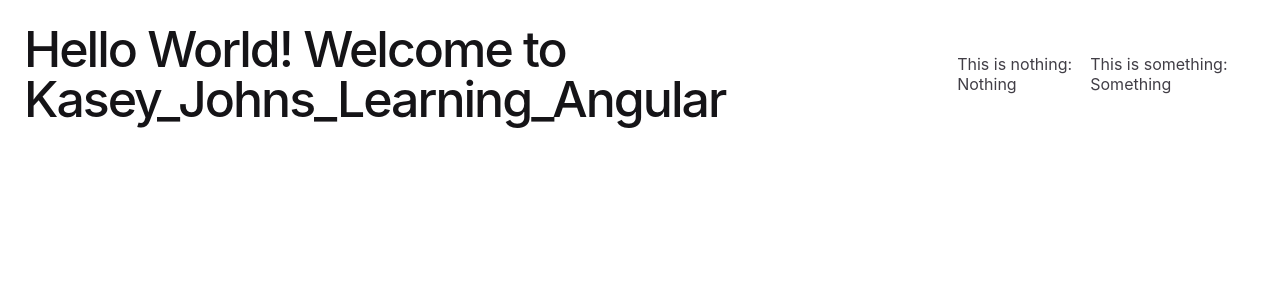
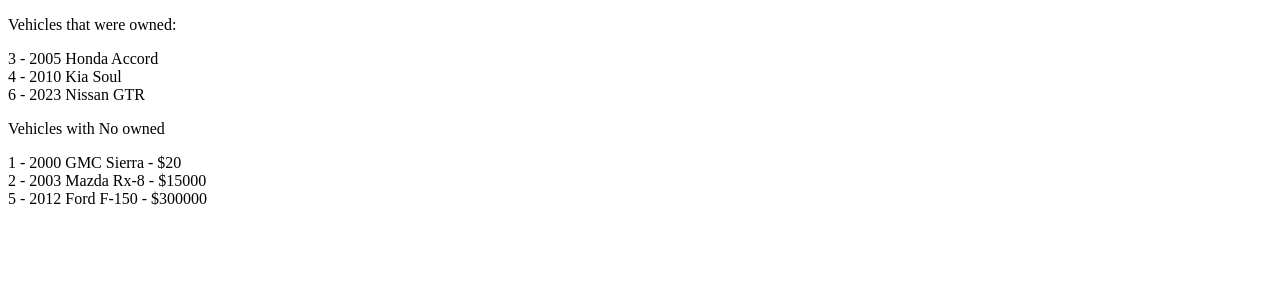
Before and after one commit to KaseyDev85/Kasey_Johns_Learning_Angular, an Angular app: page / in a window 1280 px wide. Shown: the top 300 px of the page. Built offline with nearby package versions, Linux system fonts and the light colour scheme.

Commit message:
Assignment 2 Finished
-> added 6 instances
-> used two structural directives
 - NgFor
 - NgIf

```diff
--- a/src/app/app.component.html
+++ b/src/app/app.component.html
@@ -1,178 +1,29 @@
 
-<style>
-  :host {
-    --bright-blue: oklch(51.01% 0.274 263.83);
-    --electric-violet: oklch(53.18% 0.28 296.97);
-    --french-violet: oklch(47.66% 0.246 305.88);
-    --vivid-pink: oklch(69.02% 0.277 332.77);
-    --hot-red: oklch(61.42% 0.238 15.34);
-    --orange-red: oklch(63.32% 0.24 31.68);
+<p> Vehicles that were owned: </p>
 
-    --gray-900: oklch(19.37% 0.006 300.98);
-    --gray-700: oklch(36.98% 0.014 302.71);
-    --gray-400: oklch(70.9% 0.015 304.04);
+<div *ngFor="let vehicle of vehicles;">
+  <div *ngIf="vehicle.owned">
+    {{ vehicle.id }} -
+    {{ vehicle.year }}
+    {{ vehicle.make }}
+    {{ vehicle.model }}
+    <div *ngIf="vehicle.price != null">
+      - ${{ vehicle.price }}
+    </div>
 
-    --red-to-pink-to-purple-vertical-gradient: linear-gradient(
-      180deg,
-      var(--orange-red) 0%,
-      var(--vivid-pink) 50%,
-      var(--electric-violet) 100%
-    );
+    </div>
 
-    --red-to-pink-to-purple-horizontal-gradient: linear-gradient(
-      90deg,
-      var(--orange-red) 0%,
-      var(--vivid-pink) 50%,
-      var(--electric-violet) 100%
-    );
 
-    --pill-accent: var(--bright-blue);
-
-    font-family: "Inter", -apple-system, BlinkMacSystemFont, "Segoe UI", Roboto,
-      Helvetica, Arial, sans-serif, "Apple Color Emoji", "Segoe UI Emoji",
-      "Segoe UI Symbol";
-    box-sizing: border-box;
-    -webkit-font-smoothing: antialiased;
-    -moz-osx-font-smoothing: grayscale;
-  }
-
-  h1 {
-    font-size: 3.125rem;
-    color: var(--gray-900);
-    font-weight: 500;
-    line-height: 100%;
-    letter-spacing: -0.125rem;
-    margin: 0;
-    font-family: "Inter Tight", -apple-system, BlinkMacSystemFont, "Segoe UI", Roboto,
-      Helvetica, Arial, sans-serif, "Apple Color Emoji", "Segoe UI Emoji",
-      "Segoe UI Symbol";
-  }
-
-  p {
-    margin: 0;
-    color: var(--gray-700);
-  }
-
-  main {
-    width: 100%;
-    min-height: 100%;
-    display: flex;
-    justify-content: center;
-    align-items: center;
-    padding: 1rem;
-    box-sizing: inherit;
-    position: relative;
-  }
-
-  .angular-logo {
-    max-width: 9.2rem;
-  }
-
-  .content {
-    display: flex;
-    justify-content: space-around;
-    width: 100%;
-    max-width: 700px;
-    margin-bottom: 3rem;
-  }
-
-  .content h1 {
-    margin-top: 1.75rem;
-  }
-
-  .content p {
-    margin-top: 1.5rem;
-  }
-
-  .divider {
-    width: 1px;
-    background: var(--red-to-pink-to-purple-vertical-gradient);
-    margin-inline: 0.5rem;
-  }
-
-  .pill-group {
-    display: flex;
-    flex-direction: column;
-    align-items: start;
-    flex-wrap: wrap;
-    gap: 1.25rem;
-  }
-
-  .pill {
-    display: flex;
-    align-items: center;
-    --pill-accent: var(--bright-blue);
-    background: color-mix(in srgb, var(--pill-accent) 5%, transparent);
-    color: var(--pill-accent);
-    padding-inline: 0.75rem;
-    padding-block: 0.375rem;
-    border-radius: 2.75rem;
-    border: 0;
-    transition: background 0.3s ease;
-    font-family: var(--inter-font);
-    font-size: 0.875rem;
-    font-style: normal;
-    font-weight: 500;
-    line-height: 1.4rem;
-    letter-spacing: -0.00875rem;
-    text-decoration: none;
-  }
-
-  .pill:hover {
-    background: color-mix(in srgb, var(--pill-accent) 15%, transparent);
-  }
-
-  .pill-group .pill:nth-child(6n + 1) {
-    --pill-accent: var(--bright-blue);
-  }
-  .pill-group .pill:nth-child(6n + 2) {
-    --pill-accent: var(--french-violet);
-  }
-  .pill-group .pill:nth-child(6n + 3),
-  .pill-group .pill:nth-child(6n + 4),
-  .pill-group .pill:nth-child(6n + 5) {
-    --pill-accent: var(--hot-red);
-  }
-
-  .pill-group svg {
-    margin-inline-start: 0.25rem;
-  }
-
-  .social-links {
-    display: flex;
-    align-items: center;
-    gap: 0.73rem;
-    margin-top: 1.5rem;
-  }
-
-  .social-links path {
-    transition: fill 0.3s ease;
-    fill: var(--gray-400);
-  }
-
-  .social-links a:hover svg path {
-    fill: var(--gray-900);
-  }
-
-  @media screen and (max-width: 650px) {
-    .content {
-      flex-direction: column;
-      width: max-content;
-    }
-
-    .divider {
-      height: 1px;
-      width: 100%;
-      background: var(--red-to-pink-to-purple-horizontal-gradient);
-      margin-block: 1.5rem;
-    }
-  }
-</style>
-
-<main>
-  <h1>Hello World! Welcome to {{ title}} </h1> <br>
-  <p>This is nothing: {{ nothing }}</p>
-  <p>This is something: {{ something }}</p>
-</main>
+</div>
+<p>Vehicles with No owned</p>
+<div *ngFor="let vehicle of vehicles;">
+  <div *ngIf="!vehicle.owned">
+    {{ vehicle.id }} -
+    {{ vehicle.year }}
+    {{ vehicle.make }}
+    {{ vehicle.model }} -
+    ${{ vehicle.price }}
+  </div>
+</div>
 
 <router-outlet />
--- a/src/app/app.component.ts
+++ b/src/app/app.component.ts
@@ -1,15 +1,27 @@
 import { Component } from '@angular/core';
 import { RouterOutlet } from '@angular/router';
-
+import { Vehicles } from './models/Vehicles';
+import { NgFor } from '@angular/common';
+import { NgIf } from '@angular/common';
 @Component({
   selector: 'app-root',
   standalone: true,
-  imports: [RouterOutlet],
+  imports: [RouterOutlet, NgFor, NgIf],
   templateUrl: './app.component.html',
   styleUrl: './app.component.scss'
 })
 export class AppComponent {
-  title = 'Kasey_Johns_Learning_Angular';
-  nothing = "Nothing";
-  something = "Something";
+  vehicles: Vehicles[] =
+  [
+    {id:1, year:"2000", make:"GMC", model:"Sierra", price:20, owned: false},
+    {id:2, year:"2003", make:"Mazda", model:"Rx-8", price:15000, owned: false},
+    {id:3, year:"2005", make:"Honda", model:"Accord", owned: true},
+    {id:4, year:"2010", make:"Kia", model:"Soul", owned: true},
+    {id:5, year:"2012", make:"Ford", model:"F-150", price:300000, owned: false},
+    {id:6, year:"2023", make:"Nissan", model:"GTR", owned: true},
+
+  ]
+
+
+
 }
--- /dev/null
+++ b/src/app/models/Vehicles.ts
@@ -0,0 +1,8 @@
+export interface Vehicles {
+    id: number;
+    year: string;
+    make: string;
+    model: string;
+    price?: number;
+    owned?: boolean
+}
```
Also changed, not shown: src/app/models/user.ts (deleted, +0 -7 lines).
